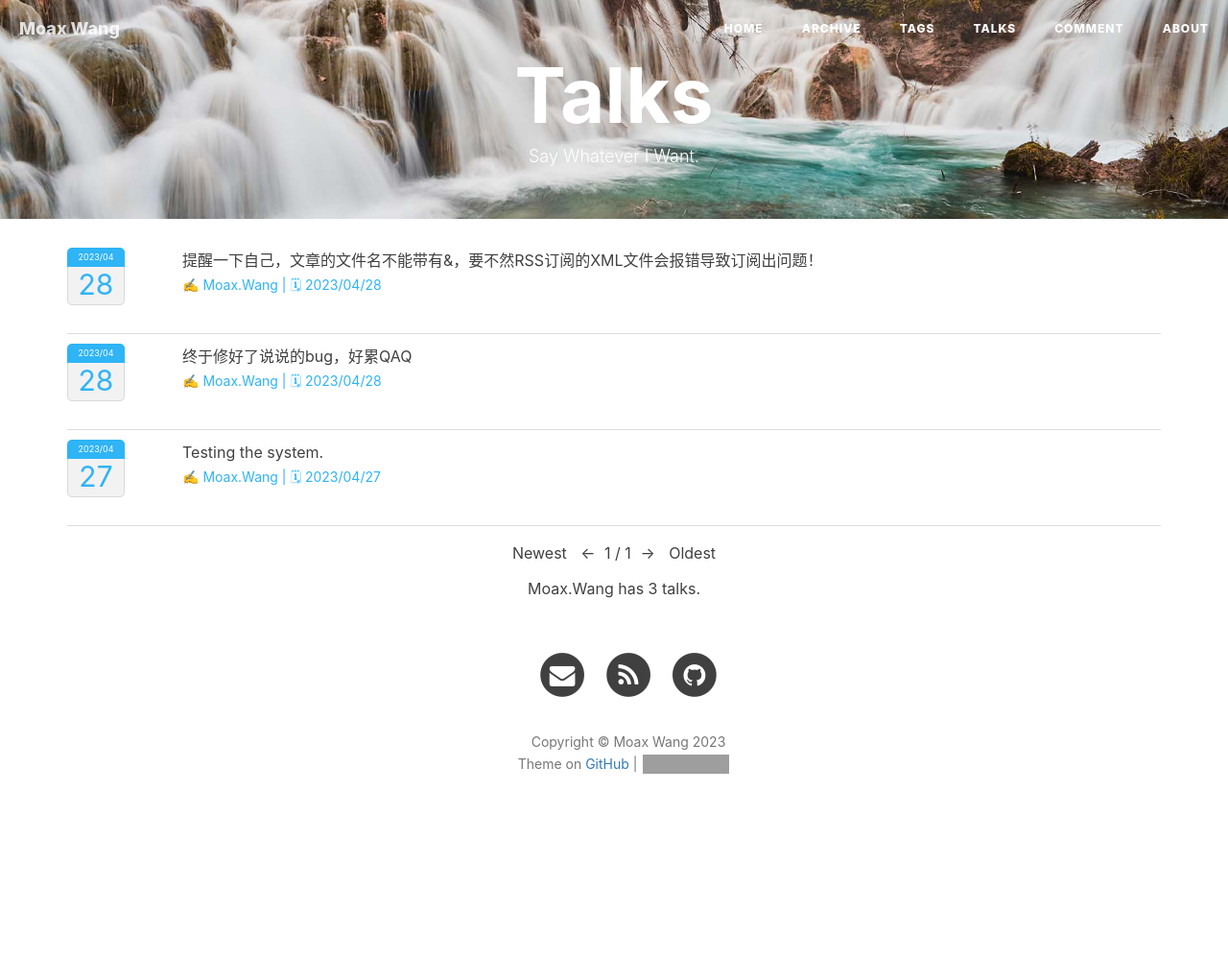
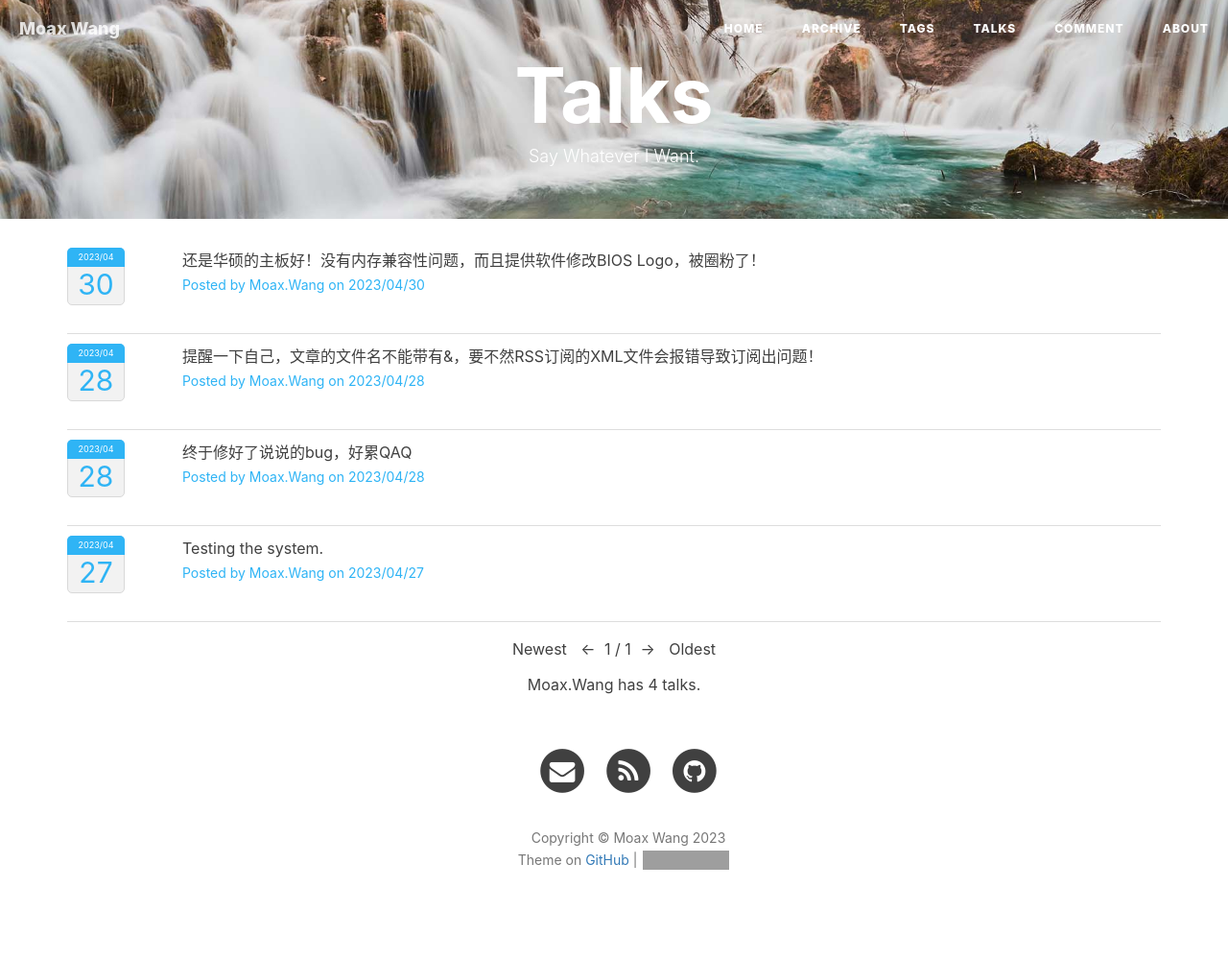
Before and after one commit to WinchellWang/winchellwang.github.io, a Jekyll site: the page built from 3talk.html, in a window 1280 px wide. Shown: the whole page at 96% size. Built offline with Jekyll 4.4.1, drawn with Linux system fonts in a browser that asks for light colours; nearby versions of some CDN libraries; comment, search, counter and statistics services are not loaded; before the commit the page ends 900 px from its top, so only the background shows below that; grey boxes are pictures that could not be loaded.

Commit message:
Layout Update

```diff
--- a/1archive.html
+++ b/1archive.html
@@ -40,12 +40,14 @@ permalink: /archive/
 	{% endunless %}
 	<li>{{ post.date | date:"%Y-%m-%d:" }}
 	<a href="{{ post.url }}" target="_blank">{{ post.title }}</a>
-	<font color="#0085a1">🏷</font>
+	<!-- <font color="#0085a1">🏷</font>  -->
+	<div id='tag_cloud' class="tags">
 	{% for tag in post.tags %}
-	<a href="{{ site.baseurl }}/tags/#{{ tag }}" title="{{ tag }}" target="_blank">
+	<a href="#{{ tag }}" title="{{ tag }}" target="_blank">
 		<font color="#0085a1">{{ tag }}</font>
 	</a>
 	{% endfor %}
+	</div>
 </li>
 {% endfor %}
 </ul>
--- a/3talk.html
+++ b/3talk.html
@@ -138,7 +138,7 @@ permalink: /talk/
             </div>
             <div class="hexo-douban-info">
                 <div class="hexo-douban-title">{{ talk.mytalk }}</div>
-                <div class="hexo-douban-meta">✍️ Moax.Wang | 🗓 {{ talk.talkmonth }}/{{ talk.talkday }}</a></div>
+                <div class="hexo-douban-meta">Posted by  Moax.Wang on {{ talk.talkmonth }}/{{ talk.talkday }}</a></div>
             </div>
         </div>
         {% endfor %}
@@ -155,7 +155,7 @@ permalink: /talk/
             </div>
             <div class="hexo-douban-info">
                 <div class="hexo-douban-title">{{ talk.mytalk }}</div>
-                <div class="hexo-douban-meta">✍️ Moax.Wang | 🗓 {{ talk.talkmonth }}/{{ talk.talkday }}</a></div>
+                <div class="hexo-douban-meta">Posted by  Moax.Wang on {{ talk.talkmonth }}/{{ talk.talkday }}</a></div>
             </div>
         </div>
         {% endfor %}
@@ -172,7 +172,7 @@ permalink: /talk/
             </div>
         <div class="hexo-douban-info">
             <div class="hexo-douban-title">{{ talk.mytalk }}</div>
-            <div class="hexo-douban-meta">✍️ Moax.Wang | 🗓 {{ talk.talkmonth }}/{{ talk.talkday }}</a></div>
+            <div class="hexo-douban-meta">Posted by  Moax.Wang on {{ talk.talkmonth }}/{{ talk.talkday }}</a></div>
         </div>
 
         </div>
--- a/_data/talks.yml
+++ b/_data/talks.yml
@@ -1,3 +1,12 @@
+# Template
+# - mytalk: ""
+#   talkmonth: "2023/0"
+#   talkday: ""
+
+- mytalk: "还是华硕的主板好！没有内存兼容性问题，而且提供软件修改BIOS Logo，被圈粉了！"
+  talkmonth: "2023/04"
+  talkday: "30"
+
 - mytalk: "提醒一下自己，文章的文件名不能带有&，要不然RSS订阅的XML文件会报错导致订阅出问题！"
   talkmonth: "2023/04"
   talkday: "28"
--- a/_layouts/post.html
+++ b/_layouts/post.html
@@ -36,7 +36,7 @@ layout: default
                     {% comment %} if page.subtitle {% endcomment %}
                     <h2 class="subheading">{{ page.subtitle }}</h2>
                     {% comment %} endif {% endcomment %}
-                    <span class="meta">✍️ {% if page.author %}{{ page.author }}{% else %}{{ site.title }}{% endif %} | 🗓 {{ page.date | date: "%B %-d, %Y" }}</span>
+                    <span class="meta">Posted by {% if page.author %}{{ page.author }}{% else %}{{ site.title }}{% endif %} on {{ page.date | date: "%B %-d, %Y" }}</span>
                 </div>
             </div>
         </div>
--- a/index.html
+++ b/index.html
@@ -19,7 +19,7 @@ description: "Welcome to My Blog. 👀"
         </div>
     </a>
     <p class="post-meta">
-        ✍️ {% if post.author %}{{ post.author }}{% else %}{{ site.title }}{% endif %} | 🗓  {{ post.date | date: "%B %-d, %Y" }}
+        Posted by {% if post.author %}{{ post.author }}{% else %}{{ site.title }}{% endif %} on {{ post.date | date: "%B %-d, %Y" }}
     </p>
 </div>
 <hr>
```
